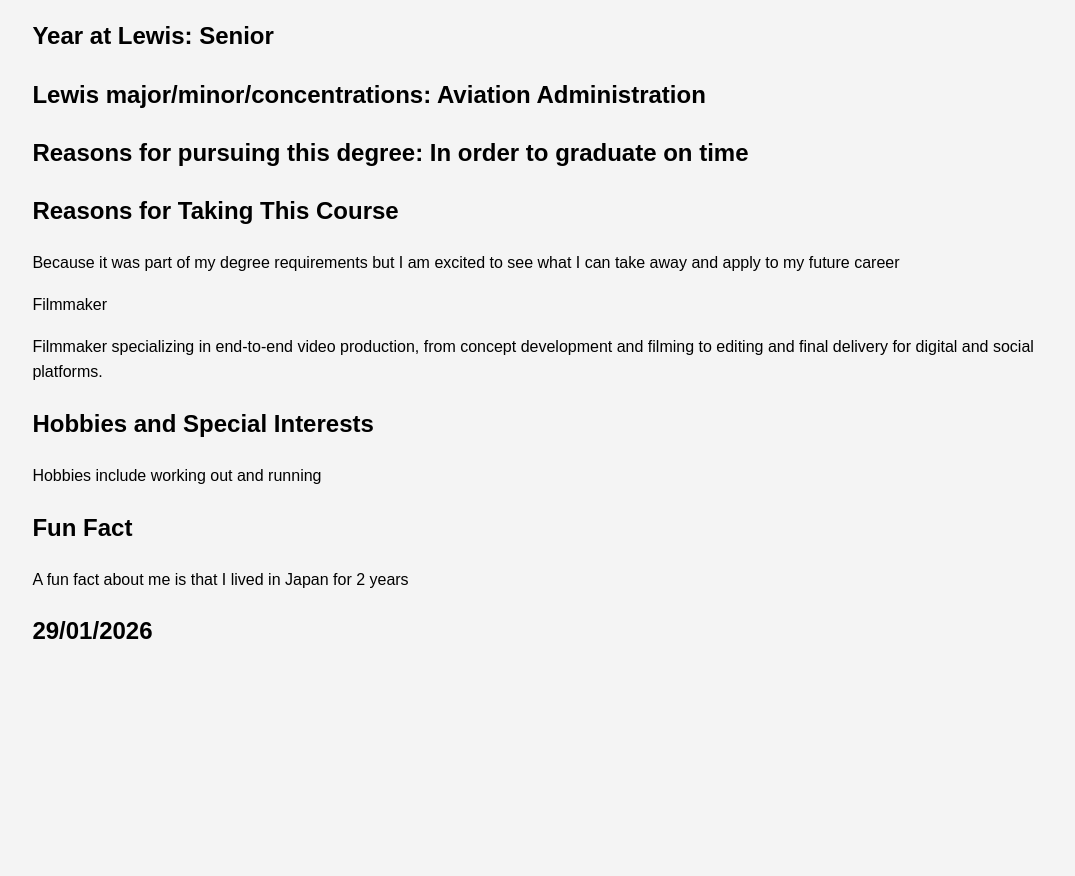
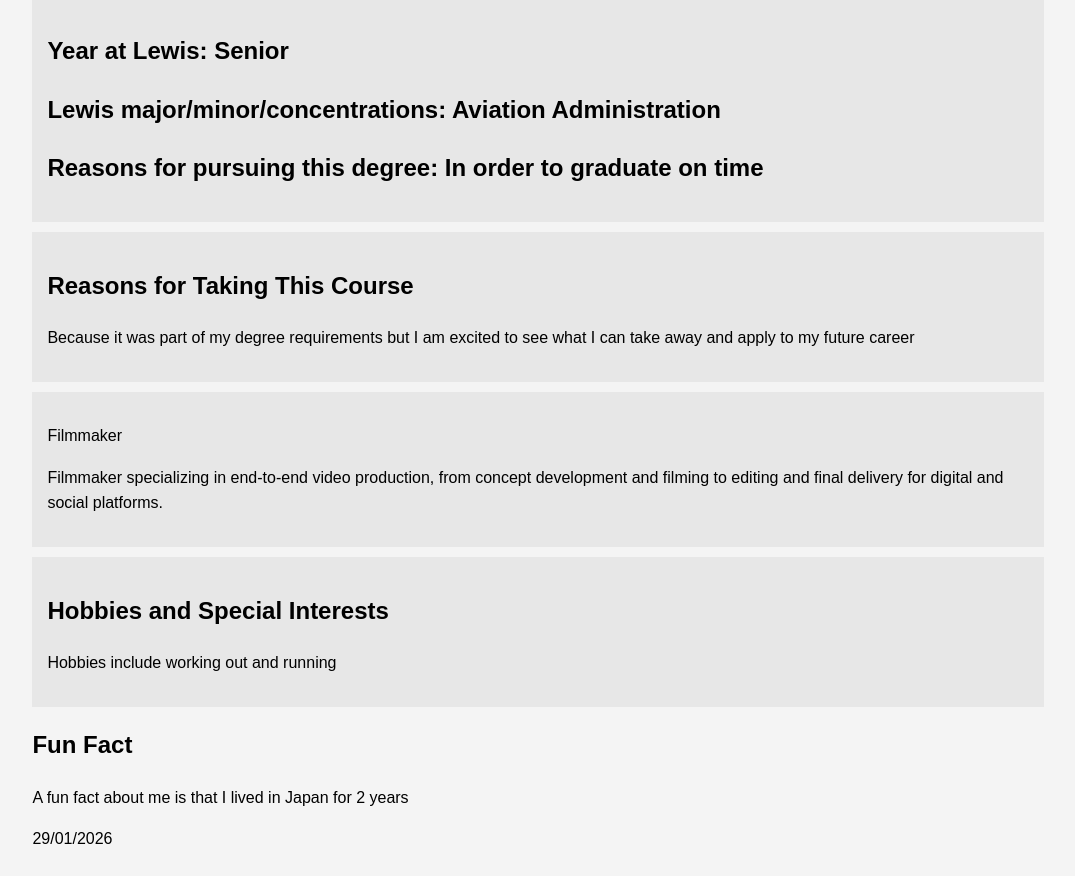
Before and after one commit to cdominguez11/me, a plain HTML site: page index.html in a window 1280 px wide. Shown: the part 153-1029 px from the top of the page, without its empty margins (102-1177 px from the left). Before the commit the page ends 832 px from the top, so only its background shows below. Drawn offline with Linux system fonts and the light colour scheme.

Commit message:
Update index.html

```diff
--- a/index.html
+++ b/index.html
@@ -21,7 +21,7 @@
         .main-info h1 {
             margin: 0;
         }
-        .hobbies, .lewis, .course, .job, .fun fact, {
+        .hobbies, .lewis, .course, .job, .fun fact {
             background: #e7e7e7;
             padding: 15px;
             margin-bottom: 10px;
@@ -62,7 +62,7 @@
         </section>
 
 		<section class="last-updated">
-			<h1>29/01/2026</h1>
+			<p>29/01/2026</p>
 		</section>
     </div>
 </body>
```
